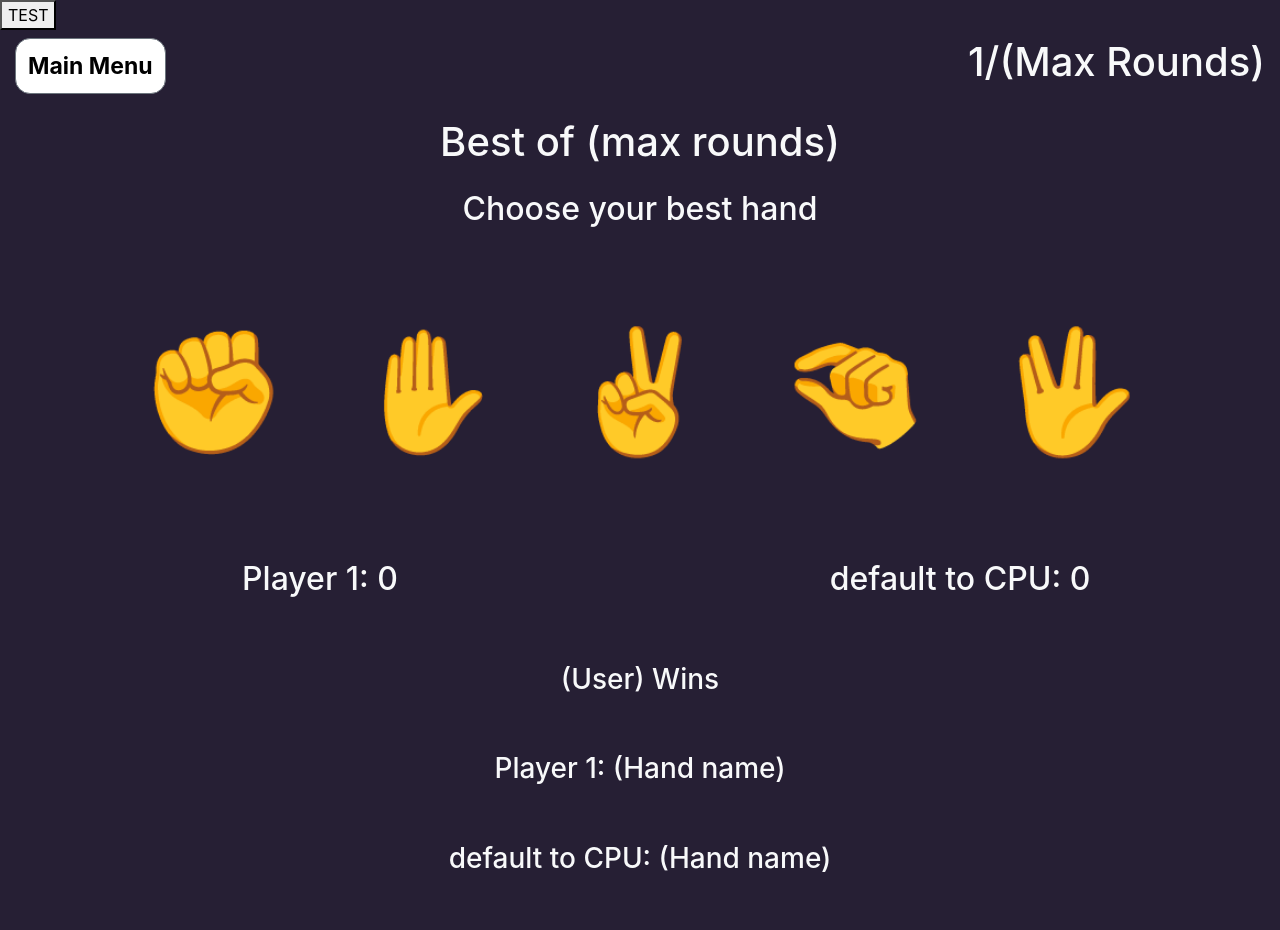
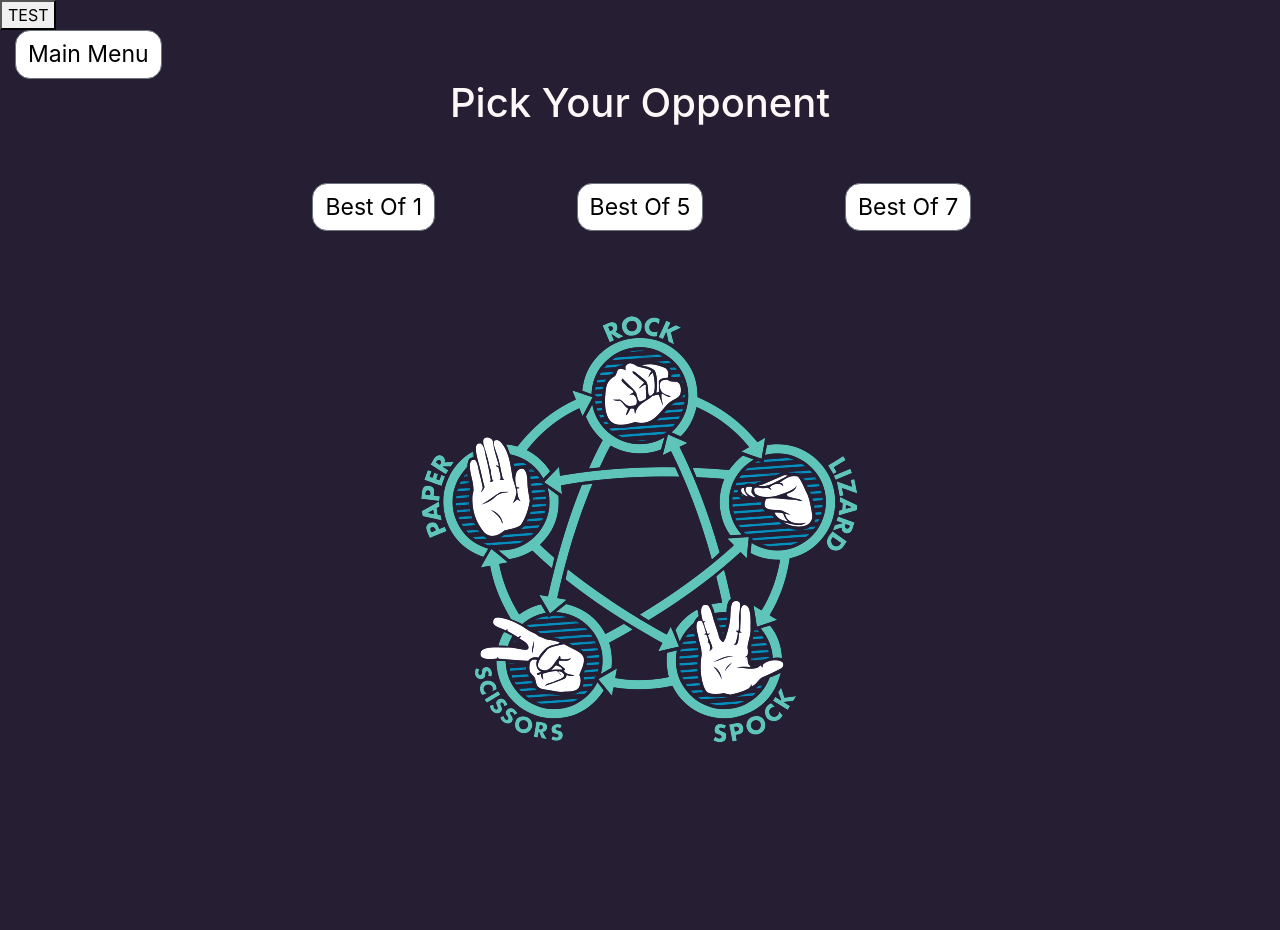
Before and after one commit to TrevorW98/ClassRPSLS, an Angular app in the folder classrpsls/: page /rounds in a window 1280 px wide. Shown: the top 930 px of the page. After the commit the page ends 827 px from the top, so only its background shows below. Built offline with nearby package versions, Linux system fonts and the light colour scheme.

Commit message:
interpolations left

```diff
--- a/classrpsls/src/app/pages/end/end.component.html
+++ b/classrpsls/src/app/pages/end/end.component.html
@@ -18,7 +18,7 @@
     </div>
     <div class="row">
         <div class="col-12 d-flex justify-content-center my-5">
-            <button class="btn btn-secondary">Main Menu</button>
+            <button class="btn btn-secondary" (click)="goToMain()" >Main Menu</button>
         </div>
     </div>
 </div>
--- a/classrpsls/src/app/pages/end/end.component.ts
+++ b/classrpsls/src/app/pages/end/end.component.ts
@@ -18,6 +18,7 @@ export class EndComponent implements OnInit {
   goToMain() {
     this.router.navigate(['']);
   };
+
   goToRounds(){
     this.router.navigate(['rounds']);
   }
--- a/classrpsls/src/app/pages/game/game.component.html
+++ b/classrpsls/src/app/pages/game/game.component.html
@@ -1,10 +1,10 @@
 <div class="container-fluid pt-2 pb-4">
     <div class="row">
         <div class="col-6 d-flex justify-content-start">
-            <button type="button" class="btn btn-secondary"><b>Main Menu</b></button>
+            <button type="button" class="btn btn-secondary" (click)="goToMain()"><b>Main Menu</b></button>
         </div>
         <div class="col-6 d-flex justify-content-end">
-            <h1 class="text-light">1/(Max Rounds)</h1>
+            <h1 class="text-light">{{currentRound}}/{{maxRounds}}</h1>
         </div>
     </div>
 </div>
@@ -12,17 +12,17 @@
 <div class="container-fluid">
     <div class="row text-center">
         <div class="col-12">
-            <h1 class="text-light">Best of (max rounds)</h1>
+            <h1 class="text-light">Best of {{maxRounds}}</h1>
         </div>
 
 
     </div>
-    <div class="row d-flex justify-content-center text-center pb-5">
+    <div *ngIf="!disableBtns" class="row d-flex justify-content-center text-center pb-5">
         <div class="col-12 pb-5 pt-3">
             <h2 class="text-light pb-3">Choose your best hand</h2>
         </div>
         <div class="col-2 ">
-            <p class="selection" (click)="playerChoiceSet('rock')">✊</p>
+            <p class="selection"(click)="playerChoiceSet('rock')">✊</p>
         </div>
         <div class="col-2">
             <p class="selection" (click)="playerChoiceSet('paper')">✋</p>
@@ -47,18 +47,18 @@
         </div>
     </div>
     <!--Displays after round has finished-->
-    <div class="row d-flex justify-content-center text-center">
+    <div  *ngIf=" roundWinner !== '' " class="row d-flex justify-content-center text-center">
         <div class="col-12 pb-5">
-            <h3 class="text-light">(User) Wins</h3>
+            <h3 class="text-light">{{roundWinner}} Wins</h3>
         </div>
         <div class="col-12 pb-5">
-            <h3 class="text-light">Player 1: (Hand name)</h3>
+            <h3 class="text-light">Player 1: {{p1choice}}</h3>
         </div>
         <div class="col-12 pb-5">
-            <h3 class="text-light">{{player2}}: (Hand name)</h3>
+            <h3 class="text-light">{{player2}}: {{p2choice}}</h3>
         </div>
         <div class="col-12">
-            <button type="button" class="btn btn-secondary"><b>Next Round</b></button>
+            <button type="button" class="btn btn-secondary" (click)="nextRound()"><b>Next Round</b></button>
         </div>
     </div>
 </div>
--- a/classrpsls/src/app/pages/game/game.component.ts
+++ b/classrpsls/src/app/pages/game/game.component.ts
@@ -16,12 +16,24 @@ export class GameComponent implements OnInit {
   player2pts: number = 0;
   player2: string = "default to CPU"
   numPlayers: number = 0;
+  winCondition: number = 0;
+  roundCount: number = 0;
+  maxRounds: number = 0;
+  currentRound = 1;
+  roundWinner = "";
+
+  disableBtns: boolean = false
 
   constructor(private dService: DataService, private router: Router) { }
+
   ngOnInit(): void {
     // this.valueInMain = this.dService.GetValue();
+    this.numPlayers = this.dService.getGameType()[0];
+    this.roundCount = this.dService.getGameType()[1];
+    this.winCondition = this.dService.getGameType()[2];
+    this.maxRounds = this.roundCount;
+    console.log(this.dService.getGameType());
   }
-
 
   //game engine start
   playerChoiceSet(value: string) {
@@ -31,12 +43,19 @@ export class GameComponent implements OnInit {
     if (this.p1turn) {
       this.p1choice = value;
       this.p1turn = false;
+      if (this.numPlayers === 1) {
+        this.p2choice = this.dService.GetAPIChoice().toString();
+        this.compareRound(this.p1choice, this.p2choice)
+        console.log([this.p1choice, this.p2choice])
+
+
+      }
     } else {
       //if CPU
       //PULL FROM API
       //else if 2P
+      this.p2choice = value;
 
-      this.p2choice = value;
       console.log([this.p1choice, this.p2choice])
 
       // method/function to compare
@@ -45,11 +64,12 @@ export class GameComponent implements OnInit {
 
   }
 
-  compareRound(p1: string, p2:string){
+  compareRound(p1: string, p2: string) {
+    this.disableBtns = true;
     if (p1 === p2) {
-      // resultPane.classList.remove("d-none");
-      // roundWinner.innerHTML = `Wah wah wahhhh...you both chose <b>"${p1.toUpperCase()}"</b>. Go again.`;
+
       console.log('draw')
+      this.roundWinner = "No one";
     } else {
       if (
         (p1 === "rock" && (p2 === "scissors" || p2 === "lizard")) ||
@@ -60,20 +80,44 @@ export class GameComponent implements OnInit {
       ) {
         console.log("p1wins")
         this.player1pts++;
-        // roundWinner.innerHTML = `<b>Player 1</b> wins the round!<br> <b>"${p1.toUpperCase()}"</b> beats <b>"${p2.toUpperCase()}"</b>`;
+
+        this.roundWinner = "P1";
       } else {
         console.log("p2wins")
         this.player2pts++;
-        // roundWinner.innerHTML = `<b>${playerName}</b> wins the round!<br> <b>"${p2.toUpperCase()}"</b> beats <b>"${p1.toUpperCase()}"</b>`;
+
+        this.roundWinner = "P2/CPU";
       }
-      // numRounds--;
-      // return numRounds;
+
     }
-    // p1Points.innerText = player1pts;
-    // p2Points.innerText = player2pts;
-    // checkRoundsLeft(numRounds, player1pts, player2pts, thresh, playerName);
+
     this.p1turn = true;
+    this.roundCount--;
+    this.currentRound++;
+
+    if (this.roundCount === 0 || this.player1pts === this.winCondition || this.player2pts === this.winCondition) {
+      //go to end screen
+      this.goToResults();
+    }
+
+    // reset
+    this.p1choice = "";
+    this.p2choice = "";
+    //call a method to check win conditions/rounds
+
   }
+
+  nextRound() {
+    this.roundWinner = "";
+    this.disableBtns = false;
+
+  }
+
+  // checkRoundsLeft(){
+  //   //if winCondition met
+
+  //   //if numRounds left = 0
+  // }
 
   goToResults() {
     this.router.navigate(['results']);
--- a/classrpsls/src/app/pages/main-page/main-page.component.html
+++ b/classrpsls/src/app/pages/main-page/main-page.component.html
@@ -12,10 +12,10 @@
     </div>
     <div class="row pb-5">
         <div class="col-lg-6 pt-3 d-flex justify-content-center">
-            <button class='btn btn-secondary'>CPU</button>
+            <button class='btn btn-secondary' (click)="setNumPlayers(1)">CPU</button>
         </div>
         <div class="col-lg-6 pt-3 d-flex justify-content-center">
-            <button class='btn btn-secondary'>PVP</button>
+            <button class='btn btn-secondary' (click)="setNumPlayers(2)">PVP</button>
         </div>
     </div>
 
--- a/classrpsls/src/app/pages/main-page/main-page.component.ts
+++ b/classrpsls/src/app/pages/main-page/main-page.component.ts
@@ -1,5 +1,6 @@
 import { Component, OnInit } from '@angular/core';
 import { Router } from '@angular/router';
+import { DataService } from 'src/app/services/data-service.service';
 
 @Component({
   selector: 'app-main-page',
@@ -8,14 +9,20 @@ import { Router } from '@angular/router';
 })
 export class MainPageComponent implements OnInit {
 
-  constructor(private router: Router) {
+  constructor(private router: Router, private dService: DataService) {
 
   }
   ngOnInit(): void {
+    this.dService.reset();
   }
 
   goToRounds() {
     this.router.navigate(['rounds']);
   };
 
+  setNumPlayers(value: number){
+    this.dService.setGameType(value);
+    this.goToRounds();
+  }
+
 }
--- a/classrpsls/src/app/pages/round-page/round-page.component.html
+++ b/classrpsls/src/app/pages/round-page/round-page.component.html
@@ -1,7 +1,7 @@
 <div class="container-fluid">
     <div class="row">
         <div class="col-12">
-            <button class="btn btn-secondary">Main Menu</button>
+            <button class="btn btn-secondary" (click)="goToMain()">Main Menu</button>
         </div>
         <div class="col-12 text-center">
             <h1>Pick Your Opponent</h1>
@@ -12,13 +12,13 @@
 <div class="container my-5">
     <div class="row">
         <div class="col end">
-            <button class="btn btn-secondary">Best Of 1</button>
+            <button class="btn btn-secondary" (click)="setNumRounds(1)">Best Of 1</button>
         </div>
         <div class="col center">
-            <button class="btn btn-secondary">Best Of 5</button>
+            <button class="btn btn-secondary" (click)="setNumRounds(5)">Best Of 5</button>
         </div>
         <div class="col">
-            <button class="btn btn-secondary">Best Of 7</button>
+            <button class="btn btn-secondary" (click)="setNumRounds(7)">Best Of 7</button>
         </div>
     </div>
     <div class="row">
--- a/classrpsls/src/app/pages/round-page/round-page.component.ts
+++ b/classrpsls/src/app/pages/round-page/round-page.component.ts
@@ -1,5 +1,6 @@
 import { Component, OnInit } from '@angular/core';
 import { Router } from '@angular/router';
+import { DataService } from 'src/app/services/data-service.service';
 
 @Component({
   selector: 'app-round-page',
@@ -8,7 +9,7 @@ import { Router } from '@angular/router';
 })
 export class RoundPageComponent implements OnInit {
 
-  constructor(private router: Router) {
+  constructor(private router: Router, private dService: DataService) {
 
   }
   ngOnInit(): void {
@@ -22,4 +23,9 @@ export class RoundPageComponent implements OnInit {
     this.router.navigate(['']);
   };
 
+  setNumRounds(value: number){
+    this.dService.setGameType(value);
+    this.goToGame();
+  }
+
 }
--- a/classrpsls/src/app/services/data-service.service.ts
+++ b/classrpsls/src/app/services/data-service.service.ts
@@ -11,16 +11,33 @@ export class DataService {
 
   private url: string = "https://csa2020studentapi.azurewebsites.net/rpsls"
   private numPlayers: number = 0;
+  private roundCount: number = 1;
   private winCondition: number = 0;
 
   constructor(private http: HttpClient) { }
 
   GetAPIChoice() {
-    this.http.get(this.url, {responseType: "text"}).subscribe(response => console.log(response))
+    return this.http.get(this.url, { responseType: "text" }).subscribe({next: response => response})
 
     //.get is the ngew .fetch
     //.subscribe is the ngew .then
 
     // return this.http.get(this.url).subscribe()
   }
+
+  getGameType() {
+    return [this.numPlayers, this.roundCount, this.winCondition]
+  }
+
+  setGameType(num: number) {
+    !this.numPlayers ? this.numPlayers = num : this.roundCount = num;
+    this.winCondition = num === 1 ? 1 : num === 5 ? 3 : 4;
+  }
+
+  reset() {
+    this.numPlayers = 0;
+    this.roundCount = 1;
+    this.winCondition = 0;
+  }
+
 }
```
Also changed, not shown: classrpsls/src/app/app-routing.module.ts (+7 -2 lines).
